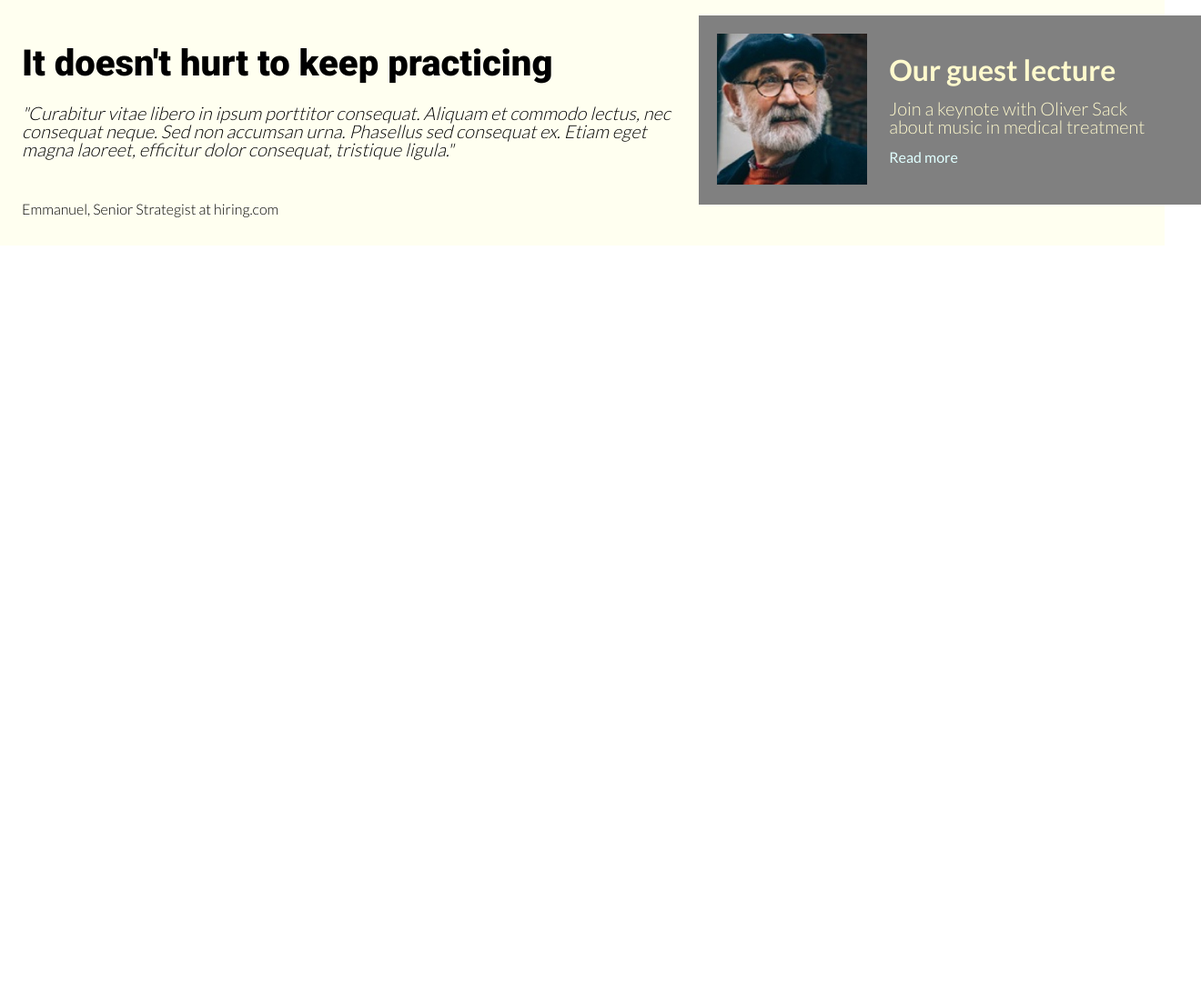
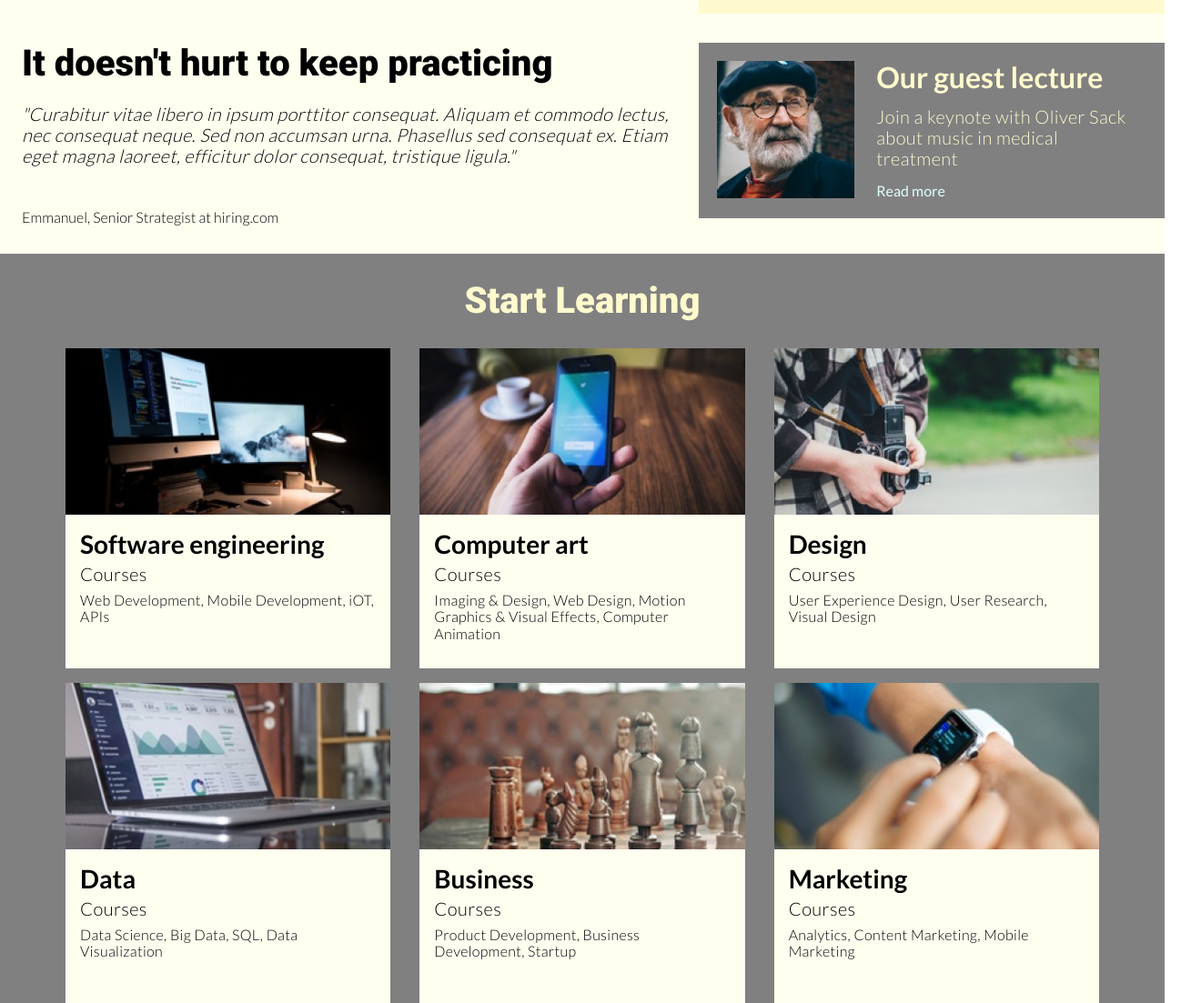
Before and after one commit to MollyHelene/colmar-academy, a plain HTML site: page index.html in a window 1280 px wide. Shown: the part 1105-2208 px from the top of the page at 91% size, 1320 px wide, since content can reach past the window. Before the commit the page ends 1375 px from the top, so only its background shows below. Drawn offline with Linux system fonts and the light colour scheme.

Commit message:
5th Commit Learning Grid desktop

```diff
--- a/index.html
+++ b/index.html
@@ -66,14 +66,14 @@
 
   </div>
 
-<!--SUPPORTING BANNER & INFO SECTION-->
+<!--INFORMATION SECTION-->
 
+<div class="information">
 
-<div class="banner2">
-
+  <!-- Left -->
   <div class="left2">
     <div class="image-container">
-      <img class="banner2-image"  src="resources/images/information-main.jpg"/>
+      <img class="information-image"  src="resources/images/information-main.jpg"/>
     </div>
     <div class="left-text">
       <h2>It doesn't hurt to keep practicing</h2>
@@ -81,16 +81,13 @@
         <span>"Curabitur vitae libero in ipsum porttitor consequat. Aliquam et commodo lectus, nec consequat neque. Sed non accumsan urna. Phasellus sed consequat ex. Etiam eget magna laoreet, efficitur dolor consequat, tristique ligula."
         </span>
       </div>
-
       <p>Emmanuel, Senior Strategist at hiring.com</p>
     </div>
-
   </div>
 
-
+  <!-- Right -->
   <div class="right-info">
     <div class="info-container">
-
       <div class="info orientation">
         <div class="info-image">
           <img src="resources/images/information-orientation.jpg"/>
@@ -101,7 +98,6 @@
           <a href="#">Read more</a>
         </div>
       </div>
-
       <div class="info campus">
         <div class="info-image">
           <img src="resources/images/information-campus.jpg"/>
@@ -112,7 +108,6 @@
           <a href="#">Read more</a>
         </div>
       </div>
-
       <div class="info guest-lecturer">
         <div class="info-image">
           <img src="resources/images/information-guest-lecture.jpg"/>
@@ -122,17 +117,106 @@
           <span class="subwhat">Join a keynote with Oliver Sack about music in medical treatment</span>
           <a href="#">Read more</a>
         </div>
-      </div>
+       </div>
+     </div>
+   </div>
+ </div>
 
-    </div>
-  </div>
-</div>
+<!--COURSES SECTION-->
 
-<!--START LEARNING SECTION-->
+ <div class="learning">
+   <div class="title-learning">
+     <h2>Start Learning</h2>
+   </div>
+   <div class="learning-grid">
+     <div class="course-container">
+       <div class="course-image">
+         <img src="resources/images/course-software.jpg"/>
+       </div>
+       <div class="course-type">
+         <h3>Software engineering</h3>
+       </div>
+       <div class="courses">
+         <span>Courses</span>
+       </div>
+       <div class="courses-list">
+         <span>Web Development, Mobile Development, iOT, APIs</span>
+       </div>
+     </div>
+     <div class="course-container">
+       <div class="course-image">
+         <img src="resources/images/course-computer-art.jpg"/>
+       </div>
+       <div class="course-type">
+         <h3>Computer art</h3>
+       </div>
+       <div class="courses">
+         <span>Courses</span>
+       </div>
+       <div class="courses-list">
+         <span>Imaging & Design, Web Design, Motion Graphics & Visual Effects, Computer Animation</span>
+       </div>
+     </div>
+     <div class="course-container">
+       <div class="course-image">
+         <img src="resources/images/course-design.jpg"/>
+       </div>
+       <div class="course-type">
+         <h3>Design</h3>
+       </div>
+       <div class="courses">
+         <span>Courses</span>
+       </div>
+       <div class="courses-list">
+         <span>User Experience Design, User Research, Visual Design</span>
+       </div>
+     </div>
+     <div class="course-container">
+       <div class="course-image">
+         <img src="resources/images/course-data.jpg"/>
+       </div>
+       <div class="course-type">
+         <h3>Data</h3>
+       </div>
+       <div class="courses">
+         <span>Courses</span>
+       </div>
+       <div class="courses-list">
+         <span>Data Science, Big Data, SQL, Data Visualization</span>
+       </div>
+     </div>
+     <div class="course-container">
+       <div class="course-image">
+         <img src="resources/images/course-business.jpg"/>
+       </div>
+       <div class="course-type">
+         <h3>Business</h3>
+       </div>
+       <div class="courses">
+         <span>Courses</span>
+       </div>
+       <div class="courses-list">
+         <span>Product Development, Business Development, Startup</span>
+       </div>
+     </div>
+     <div class="course-container">
+       <div class="course-image">
+         <img src="resources/images/course-marketing.jpg"/>
+       </div>
+       <div class="course-type">
+         <h3>Marketing</h3>
+       </div>
+       <div class="courses">
+         <span>Courses</span>
+       </div>
+       <div class="courses-list">
+         <span>Analytics, Content Marketing, Mobile Marketing</span>
+       </div>
+     </div>
+   </div>
+ </div>
 
-
-
-<!--THESIS EXHIBIT SECTION-->
+<!--THESIS SECTION-->
 
 
 
--- a/resources/css/style.css
+++ b/resources/css/style.css
@@ -17,6 +17,8 @@ span {
   font-family: "Lato";
   font-weight: 300;
   font-size: 1.25rem;
+  letter-spacing: .02em;
+  line-height: 1.15em;
 }
 
 p {
@@ -132,8 +134,6 @@ font-family: "Lato"
 /* MAIN BANNER SECTION */
 
 .banner1 {
-  width: 100%;
-  display: flex;
   display: flex;
   flex-direction: row;
   justify-content: center;
@@ -210,9 +210,9 @@ h1 {
 }
 
 
-/* SUPPORTING BANNER & INFO SECTION */
+/* INFORMATION SECTION */
 
-.banner2 {
+.information {
   width: 100%;
   display: flex;
   display: flex;
@@ -230,7 +230,7 @@ h1 {
   flex-direction: column;
 }
 
-.banner2-image {
+.information-image {
   width: 100%;
 }
 
@@ -254,6 +254,7 @@ h1 {
   flex-direction: column;
   justify-content: center;
   align-items: flex-start;
+  background-color: #fffacd;
 }
 
 .info {
@@ -261,7 +262,6 @@ h1 {
   flex-direction: row;
   justify-content: flex-start;
   align-items: center;
-  width: 100%;
   padding: 1.25rem;
 }
 
@@ -305,6 +305,15 @@ h1 {
   color: #6495ed;
 }
 
+.orientation {
+  border-bottom: 2rem solid #fffff0;
+
+}
+
+.campus {
+  border-bottom: 2rem solid #fffff0;
+}
+
 .guest-lecturer {
   background-color: #808080;
   color: #fffacd;
@@ -314,11 +323,65 @@ h1 {
   color: #e0ffff;
 }
 
-/* START LEARNING SECTION */
+/* COURSES SECTION */
 
+.learning {
+    display: flex;
+    flex-direction: column;
+    justify-content: center;
+    align-items: center;
+    background-color: #808080;
+}
 
+.title-learning {
+  padding: 2rem 0;
+}
 
-/* THESIS EXHIBIT SECTION */
+.title-learning h2 {
+  color: #fffacd;
+}
+
+.learning-grid {
+  display: grid;
+  grid-template-columns: 1fr 1fr 1fr;
+  grid-template-rows: 22rem 22rem;
+  grid-column-gap: 2rem;
+  grid-row-gap: 1rem;
+  padding: 0 4.5rem;
+}
+
+.course-container {
+  background-color: #fffff0;
+}
+
+.course-image {
+  width: 100%;
+  height: auto;
+}
+
+.course-image img {
+  width: 100%;
+}
+
+.course-type h3 {
+  font-size: 1.75rem;
+  font-weight: bold;
+  padding: 1rem 1rem 0 1rem;
+}
+
+.courses {
+  padding: .5rem 1rem;
+}
+
+.courses-list {
+  padding: 0 1rem;
+}
+
+.courses-list span {
+  font-size: 1rem;
+}
+
+/* THESIS SECTION */
 
 
 
```
Also changed, not shown: resources/images/cc favicon.ico (deleted), 2 other files.
